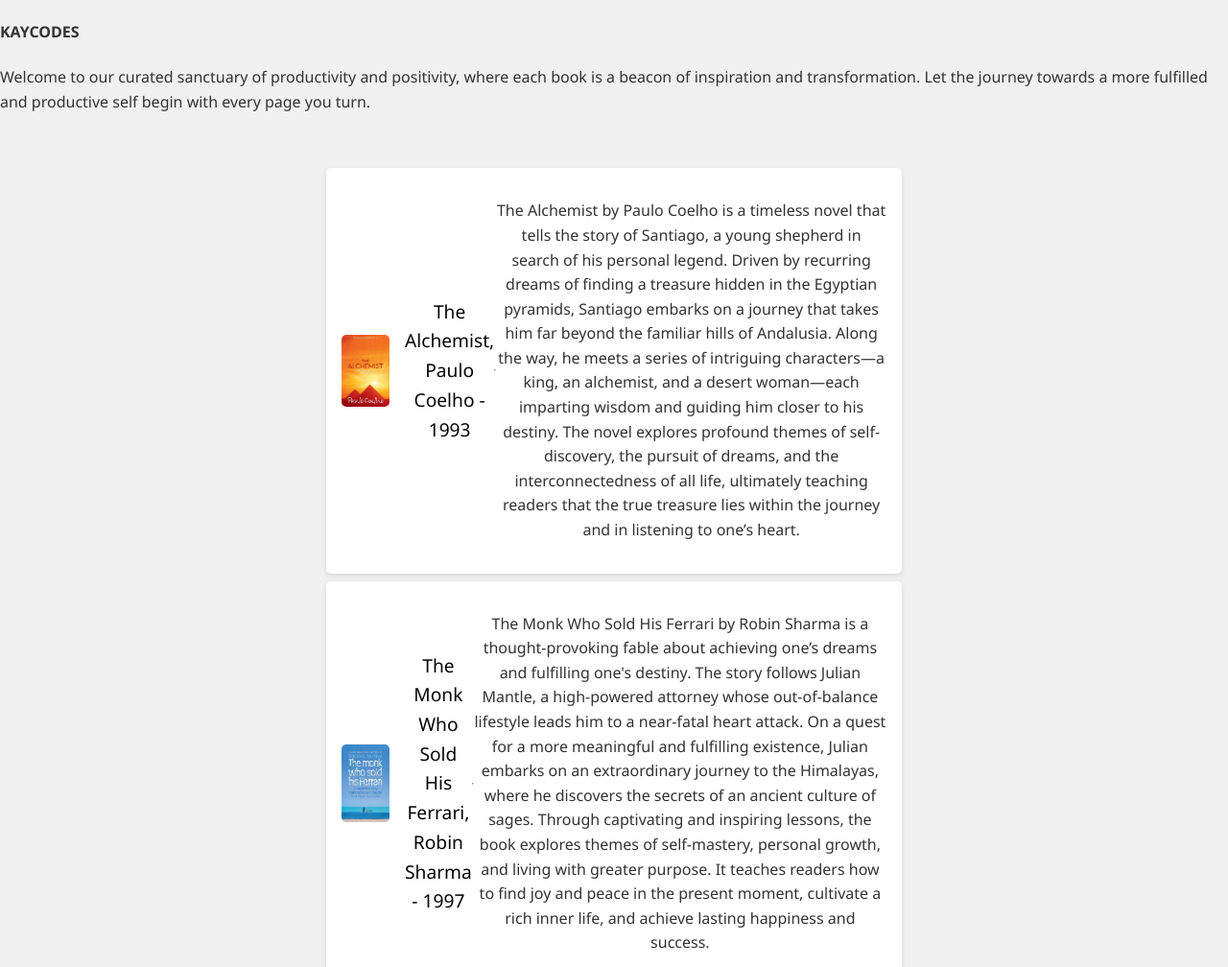
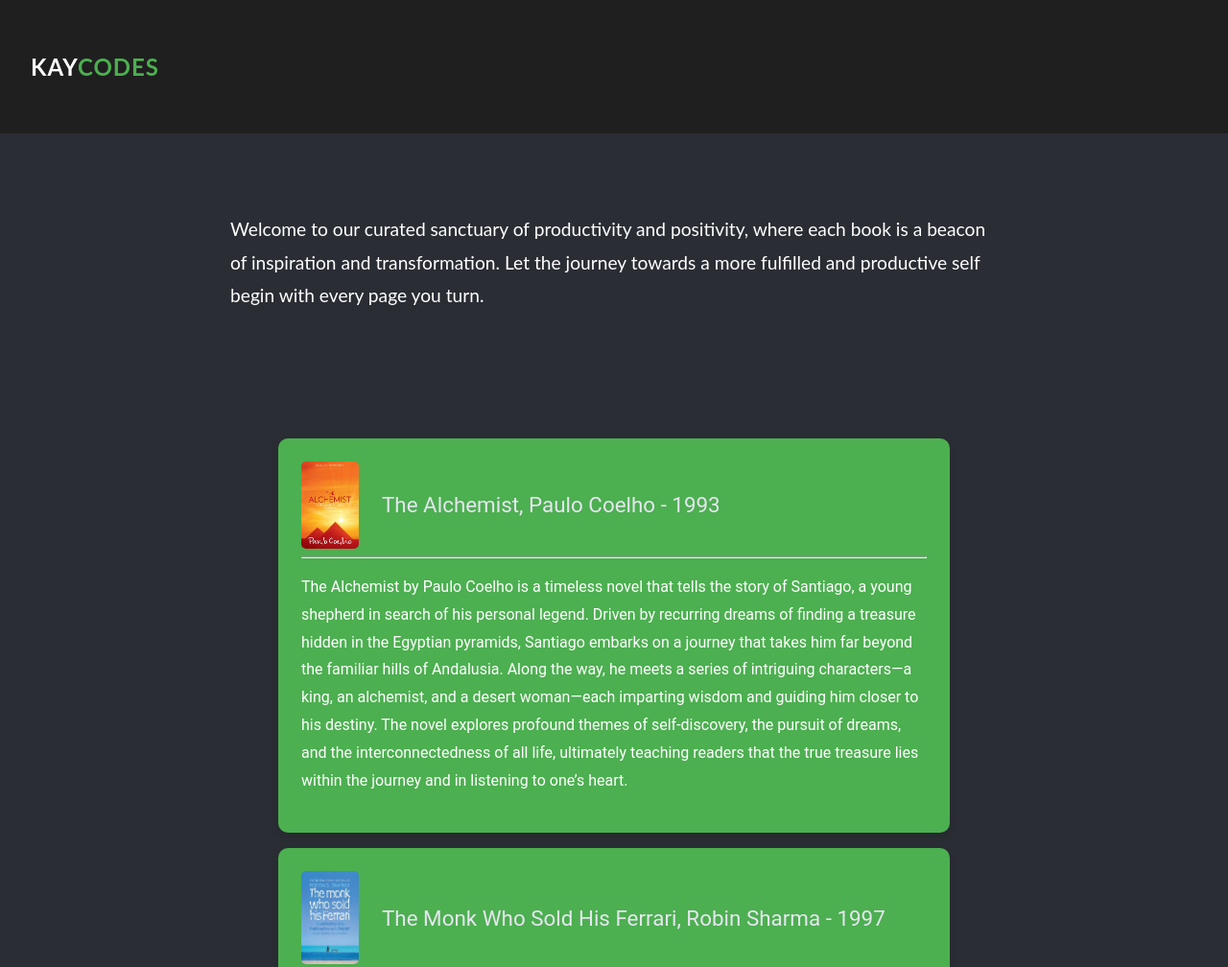
Before and after one commit to geekkay/booksWeb, a plain HTML site: page index.html in a window 1280 px wide. Shown: the top 1008 px of the page at 96% size. Drawn offline with Linux system fonts and the light colour scheme.

Commit message:
Update style.css
04 July changes, vast changes

```diff
--- a/style.css
+++ b/style.css
@@ -1,17 +1,37 @@
 body {
-    background-color: #f0f0f0;
-    font-family: 'Segoe UI', Tahoma, Geneva, Verdana, sans-serif;
+    font-family: 'Roboto', sans-serif;
     margin: 0;
     padding: 0;
-    color: #333;
-    line-height: 1.6;
+    line-height: 1.8;
+    background-color: #2a2d34;
+    color: #ffffff;
 }
 
-header {
-    background-color: #333;
-    color: #fff;
-    text-align: center;
-    padding: 1rem 0;
+.intro {
+    padding: 2rem;
+    margin: 2rem auto;
+    max-width: 800px;
+    font-size: 1.2rem;
+    font-family: 'Lato', sans-serif;
+}
+
+nav {
+    padding: 1rem 2rem;
+    background-color: #1f1f1f;
+    display: flex;
+    justify-content: space-between;
+    align-items: center;
+    font-size: 1.5rem;
+    cursor: pointer;
+}
+
+.highlight {
+    color: #4CAF50;
+}
+
+h1, h2, h3, h4, h5, h6 {
+    font-family: 'Lato', sans-serif;
+    letter-spacing: 1px;
 }
 
 h1 {
@@ -27,47 +47,63 @@ main {
 .book-list ul {
     list-style-type: none;
     padding: 0;
-    max-width: 600px;
+    max-width: 700px;
     margin: 0 auto;
 }
 
 .book-list li {
-    background-color: #fff;
-    margin: 0.5rem 0;
-    padding: 1rem;
-    border-radius: 5px;
-    box-shadow: 0 2px 5px rgba(0, 0, 0, 0.1);
-    display: flex;
-    align-items: center;
+    background-color: #4CAF50;
+    margin: 1rem 0;
+    padding: 1.5rem;
+    border-radius: 10px;
+    box-shadow: 0 4px 8px rgba(0, 0, 0, 0.1);
+}
+
+p {
+    text-align: left;
 }
 
 .book-list img {
-    width: 50px;
+    width: 60px;
     height: auto;
-    margin-right: 1rem;
+    margin-right: 1.5rem;
     border-radius: 5px;
 }
 
 .book-list a {
     text-decoration: none;
-    color: #040405;
-    font-size: 1.2rem;
+    color: #e6e6f0;
+    font-size: 1.4rem;
     display: flex;
     align-items: center;
 }
 
-/*.book-list a:hover {
-   text-decoration: underline;
-}*/
+.contact {
+    background-color: #8BC34A;
+    border-radius: 10px;
+    width: 80%;
+    margin: 2rem auto;
+    padding: 2rem;
+}
 
-footer {
-    background-color: #333;
-    color: #fff;
+input, textarea {
+    width: 100%;
+    padding: 1rem;
+    margin-bottom: 1rem;
+    border-radius: 5px;
+    border: none;
+    font-size: 1rem;
+}
+
+button {
+    padding: 1rem 2rem;
     text-align: center;
-    padding: 1rem 0;
-    position: relative;
-    bottom: 0;
-    width: 100%;
+    border-radius: 5px;
+    background-color: #FFC107;
+    border: none;
+    color: #000;
+    font-size: 1.2rem;
+    cursor: pointer;
 }
 
 /* Media Queries for Responsive Design */
@@ -106,10 +142,6 @@ footer {
         padding: 0.5rem;
     }
 
-    footer {
-        padding: 0.5rem 0;
-    }
-
     .book-list img {
         width: 30px;
     }
```
